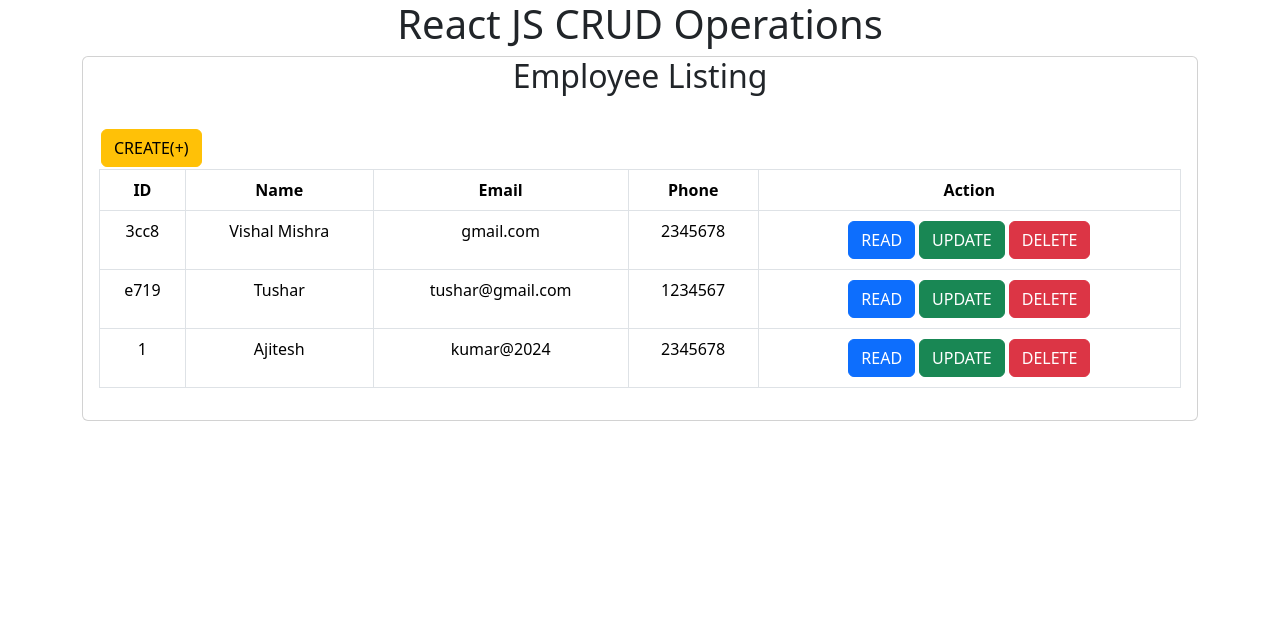
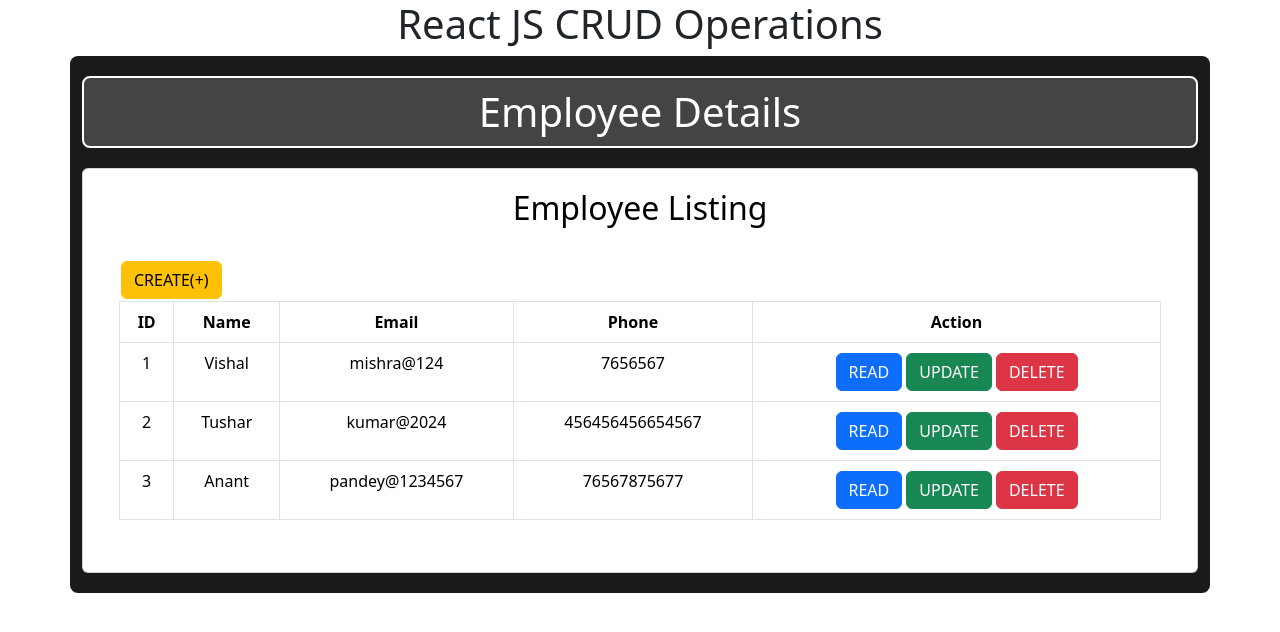
Before and after one commit to vishalinnover/CRUD-REACT, a React (Create React App) app in the folder employee/: page / in a window 1280 px wide. Shown: the top 632 px of the page. Built offline with nearby package versions, Linux system fonts and the light colour scheme; data requests are answered from the project's data file.

Commit message:
Made the border black and other changes

```diff
--- a/employee/db.json
+++ b/employee/db.json
@@ -1,24 +1,24 @@
 {
   "employee": [
     {
-      "id": "3cc8",
-      "name": "Vishal Mishra",
-      "email": "gmail.com",
-      "phone": "2345678",
+      "id": "1",
+      "name": "Vishal",
+      "email": "mishra@124",
+      "phone": "7656567",
       "active": true
     },
     {
-      "id": "e719",
+      "id": "2",
       "name": "Tushar",
-      "email": "tushar@gmail.com",
-      "phone": "1234567",
+      "email": "kumar@2024",
+      "phone": "456456456654567",
       "active": true
     },
     {
-      "id": "1",
-      "name": "Ajitesh",
-      "email": "kumar@2024",
-      "phone": "2345678",
+      "id": "3",
+      "name": "Anant",
+      "email": "pandey@1234567",
+      "phone": "76567875677",
       "active": true
     }
   ]
--- a/employee/src/EmpListing.js
+++ b/employee/src/EmpListing.js
@@ -1,5 +1,6 @@
 import { useEffect, useState } from "react";
 import { Link, useNavigate } from "react-router-dom";
+import './index.css'; // Make sure this path is correct
 
 const EmpListing = () => {
     const [empdata, empdatachange] = useState(null);
@@ -8,9 +9,11 @@
     const LoadDetail = (id) => {
         navigate("/employee/detail/" + id);
     }
+
     const LoadEdit = (id) => {
         navigate("/employee/edit/" + id);
     }
+
     const Removefunction = (id) => {
         if (window.confirm('Do you want to remove?')) {
             fetch("http://localhost:8000/employee/" + id, {
@@ -24,9 +27,6 @@
         }
     }
 
-
-
-
     useEffect(() => {
         fetch("http://localhost:8000/employee").then((res) => {
             return res.json();
@@ -36,8 +36,12 @@
             console.log(err.message);
         })
     }, [])
+
     return (
         <div className="container">
+            <div className="header">
+                <h1>Employee Details</h1>
+            </div>
             <div className="card">
                 <div className="card-title">
                     <h2>Employee Listing</h2>
@@ -57,9 +61,7 @@
                             </tr>
                         </thead>
                         <tbody>
-
-                            {empdata &&
-                                empdata.map(item => (
+                            {empdata && empdata.map(item => (
                                 <tr key={item.id}>
                                     <td>{item.id}</td>
                                     <td>{item.name}</td>
@@ -71,11 +73,8 @@
                                         <a onClick={() => { Removefunction(item.id) }} className="btn btn-danger">DELETE</a>
                                     </td>
                                 </tr>
-                                ))
-                            }
-
+                            ))}
                         </tbody>
-
                     </table>
                 </div>
             </div>
--- a/employee/src/index.css
+++ b/employee/src/index.css
@@ -1,3 +1,4 @@
+/* Existing styles */
 body {
   margin: 0;
   font-family: -apple-system, BlinkMacSystemFont, 'Segoe UI', 'Roboto', 'Oxygen',
@@ -5,9 +6,56 @@
     sans-serif;
   -webkit-font-smoothing: antialiased;
   -moz-osx-font-smoothing: grayscale;
+  background-color: black; /* Set background color to black */
+  color: white; /* Set default text color to white for better readability */
 }
 
 code {
   font-family: source-code-pro, Menlo, Monaco, Consolas, 'Courier New',
     monospace;
 }
+
+/* Header styling */
+.header {
+  background-color: #444; /* Dark background for the header */
+  border: 2px solid white; /* White border around the header */
+  padding: 10px;
+  text-align: center;
+  border-radius: 8px;
+  margin-bottom: 20px; /* Space between header and card */
+}
+
+.header h1 {
+  margin: 0;
+  color: white; /* White text color for the header */
+}
+
+/* Container and Card styling */
+.container {
+  background-color: #1a1a1a; /* Slightly lighter black for container background */
+  border-radius: 8px;
+  padding: 20px;
+}
+
+.card {
+  background-color: #333; /* Darker background for card */
+  border-radius: 8px;
+  padding: 20px;
+}
+
+.card-title h2 {
+  color: black; /* Ensure the card title text is white */
+}
+
+.table {
+  color: white; /* Ensure table text is white */
+}
+
+.table thead {
+  background-color: #444; /* Darker background for table header */
+  color: white; /* Ensure table header text is white */
+}
+
+.btn {
+  margin: 5px;
+}
```
Lines whose indentation alone changed are shown as unchanged.
